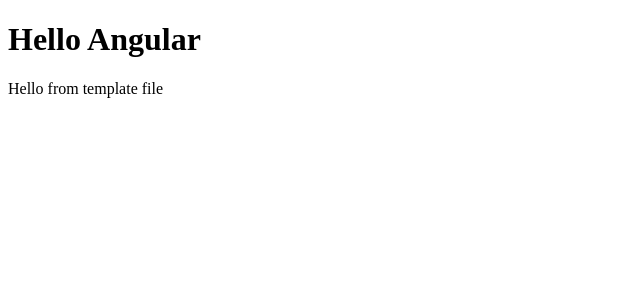
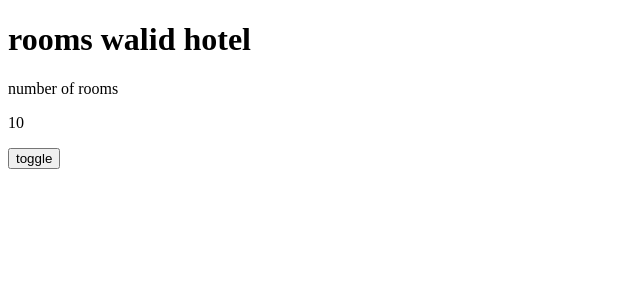
Before and after one commit to walid-el-fissaoui/ngposts, an Angular app: page / in a window 1280 px wide. Shown: the top 300 px of the page, without its empty margins (0-640 px from the left). Built offline with nearby package versions, Linux system fonts and the light colour scheme.

Commit message:
#2. first look at component, data binding and built in directives

```diff
--- a/src/app/app.component.html
+++ b/src/app/app.component.html
@@ -1,2 +1 @@
-<h1>Hello Angular</h1>
-<p>Hello from template file</p>
+<app-rooms></app-rooms>
--- a/src/app/app.module.ts
+++ b/src/app/app.module.ts
@@ -2,10 +2,12 @@
 import { BrowserModule } from '@angular/platform-browser';
 
 import { AppComponent } from './app.component';
+import { RoomsComponent } from './rooms/rooms.component';
 
 @NgModule({
   declarations: [
-    AppComponent
+    AppComponent,
+    RoomsComponent
   ],
   imports: [
     BrowserModule
--- /dev/null
+++ b/src/app/rooms/rooms.component.html
@@ -0,0 +1,10 @@
+<h1>rooms {{hotelName}}</h1>
+
+<div [hidden]="hideRooms">
+    number of rooms
+    <p [innerText]="numberOfRooms"></p>
+</div>
+<div *ngIf="rooms.availableRooms > 0">
+    <p>List of rooms</p>
+</div>
+<button (click)="toggle()">toggle</button>
--- /dev/null
+++ b/src/app/rooms/rooms.component.ts
@@ -0,0 +1,28 @@
+import { Component, OnInit } from '@angular/core';
+import {rooms} from "./rooms";
+
+@Component({
+  selector: 'app-rooms',
+  templateUrl: './rooms.component.html',
+  styleUrls: ['./rooms.component.css']
+})
+export class RoomsComponent implements OnInit {
+
+  hotelName = "walid hotel";
+  numberOfRooms = 10;
+  hideRooms = false;
+
+  rooms : rooms = {
+    availableRooms: 0
+  }
+
+  constructor() { }
+
+  ngOnInit(): void {
+  }
+
+  toggle() {
+    this.hideRooms = !this.hideRooms;
+  }
+
+}
--- /dev/null
+++ b/src/app/rooms/rooms.ts
@@ -0,0 +1,3 @@
+export interface rooms {
+    availableRooms: number
+}
```
Also changed, not shown: src/app/rooms/rooms.component.css (added), 1 other file (tests, documents, lock files or other folders).
